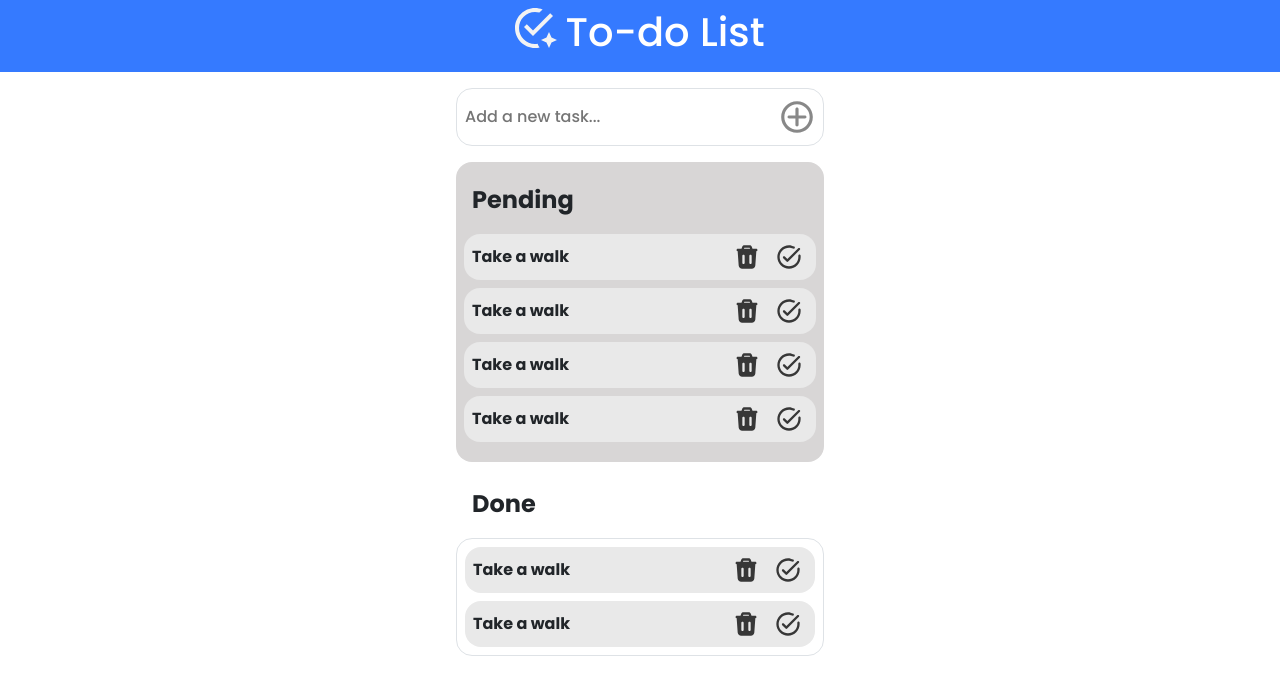
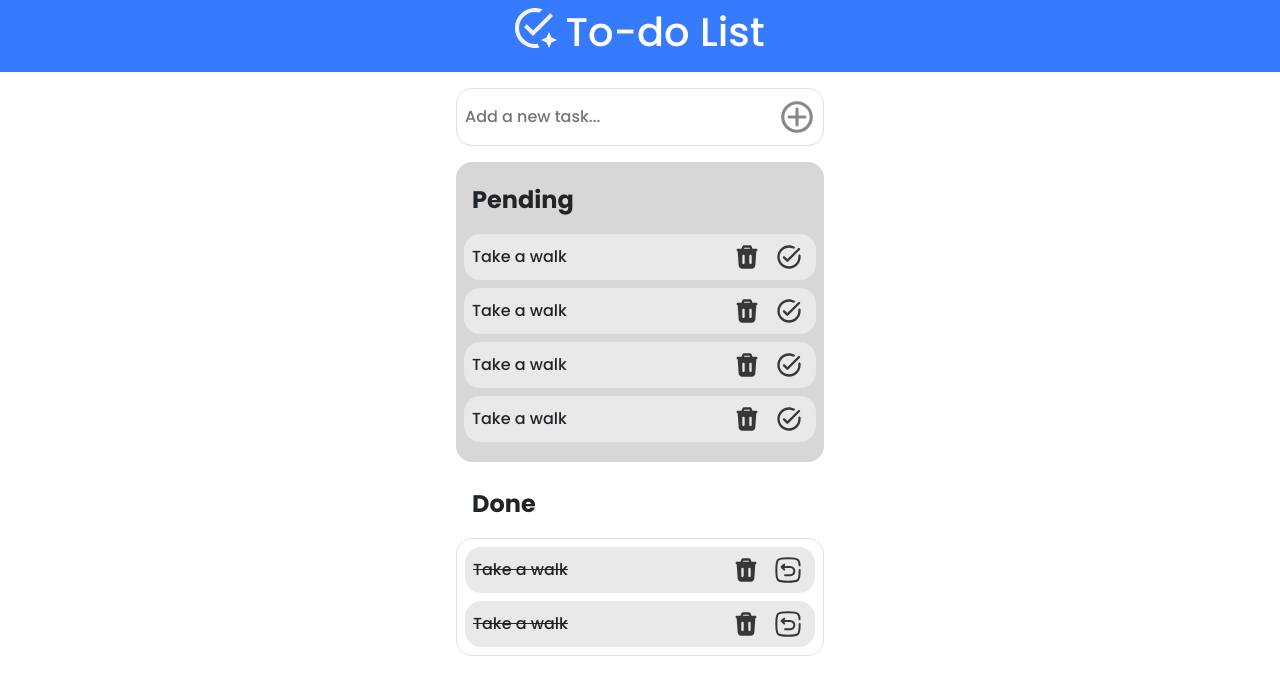
Before and after one commit to Vahidpro/js-final-project-kaaryar, a plain HTML site: page index.html in a window 1280 px wide. Drawn offline with nearby package versions, Linux system fonts and the light colour scheme.

```diff
--- a/index.html
+++ b/index.html
@@ -36,7 +36,7 @@
                 <ul class="todo-container rounded-4 ">
                     <li class="todo-item rounded-4 px-2 m-2">
                         <div class="d-flex align-items-center justify-content-between">
-                            <span class="fw-bold">Take a walk</span>
+                            <span class="">Take a walk</span>
                             <div class="icons">
                                 <button class="btn"><img src="./assets/delete.svg" alt=""></button>
                                 <button class="btn"><img src="./assets/done.svg" alt=""></button>
@@ -45,7 +45,7 @@
                     </li>
                     <li class="todo-item rounded-4 px-2 m-2">
                         <div class="d-flex align-items-center justify-content-between">
-                            <span class="fw-bold">Take a walk</span>
+                            <span class="">Take a walk</span>
                             <div class="icons">
                                 <button class="btn"><img src="./assets/delete.svg" alt=""></button>
                                 <button class="btn"><img src="./assets/done.svg" alt=""></button>
@@ -54,7 +54,7 @@
                     </li>
                     <li class="todo-item rounded-4 px-2 m-2">
                         <div class="d-flex align-items-center justify-content-between">
-                            <span class="fw-bold">Take a walk</span>
+                            <span class="">Take a walk</span>
                             <div class="icons">
                                 <button class="btn"><img src="./assets/delete.svg" alt=""></button>
                                 <button class="btn"><img src="./assets/done.svg" alt=""></button>
@@ -63,7 +63,7 @@
                     </li>
                     <li class="todo-item rounded-4 px-2 m-2">
                         <div class="d-flex align-items-center justify-content-between">
-                            <span class="fw-bold">Take a walk</span>
+                            <span class="">Take a walk</span>
                             <div class="icons">
                                 <button class="btn"><img src="./assets/delete.svg" alt=""></button>
                                 <button class="btn"><img src="./assets/done.svg" alt=""></button>
@@ -77,19 +77,19 @@
                 <ul class="todo-container border-1 border rounded-4 ">
                     <li class="todo-item rounded-4 px-2 m-2">
                         <div class="d-flex align-items-center justify-content-between">
-                            <span class="fw-bold">Take a walk</span>
+                            <span class=" text-decoration-line-through">Take a walk</span>
                             <div class="icons">
                                 <button class="btn"><img src="./assets/delete.svg" alt=""></button>
-                                <button class="btn"><img src="./assets/done.svg" alt=""></button>
+                                <button class="btn"><img src="./assets/undo.svg" alt=""></button>
                             </div>
                         </div>
                     </li>
                     <li class="todo-item rounded-4 px-2 m-2">
                         <div class="d-flex align-items-center justify-content-between">
-                            <span class="fw-bold">Take a walk</span>
+                            <span class=" text-decoration-line-through">Take a walk</span>
                             <div class="icons">
                                 <button class="btn"><img src="./assets/delete.svg" alt=""></button>
-                                <button class="btn"><img src="./assets/done.svg" alt=""></button>
+                                <button class="btn"><img src="./assets/undo.svg" alt=""></button>
                             </div>
                         </div>
                     </li>
```
Also changed, not shown: data/db.json (added, +13 -0 lines).
